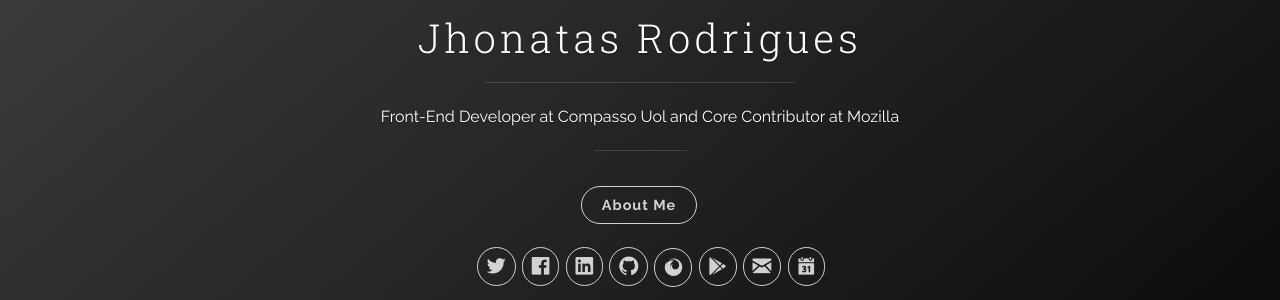
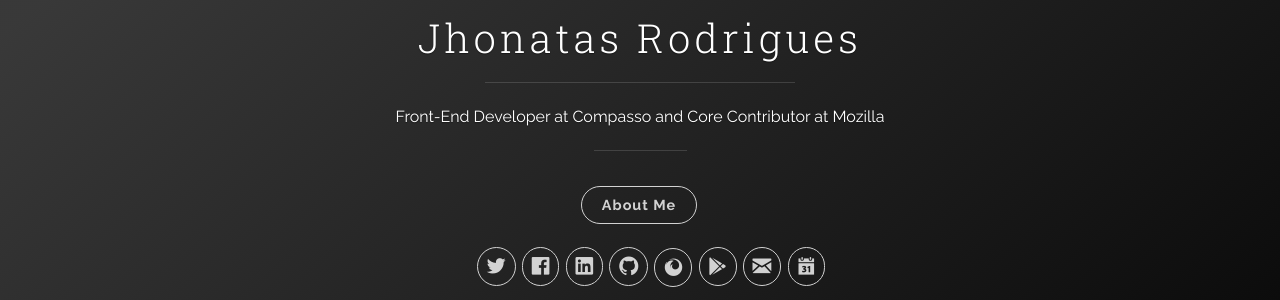
Before and after one commit to jhonatasrm/jhonatasrm.github.io, a Jekyll site: the page built from tags.md, in a window 1280 px wide. Shown: the part 359-659 px from the top of the page. Built offline with Jekyll 4.4.1, drawn with Linux system fonts in a browser that asks for light colours; nearby versions of some CDN libraries; a script that is not in the unit is left out.

Commit message:
Update info

```diff
--- a/_config.yml
+++ b/_config.yml
@@ -16,7 +16,7 @@
 title: Jhonatas Rodrigues
 email: jhonatasrm@gmail.com
 description: > # this means to ignore newlines until "baseurl:"
-  Front-End Developer at Compasso Uol and Core Contributor at Mozilla
+  Front-End Developer at Compasso and Core Contributor at Mozilla
 baseurl: "" # the subpath of your site, e.g. /blog
 url: "" # the base hostname & protocol for your site, e.g. http://example.com
 twitter_username: jhonatasrm_
```
